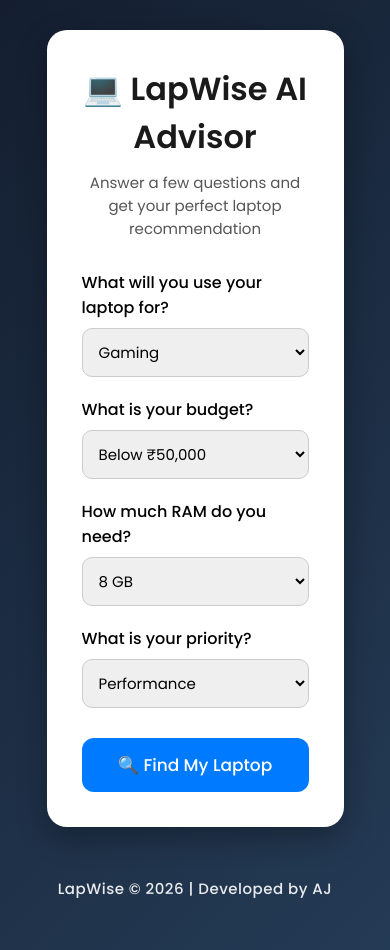
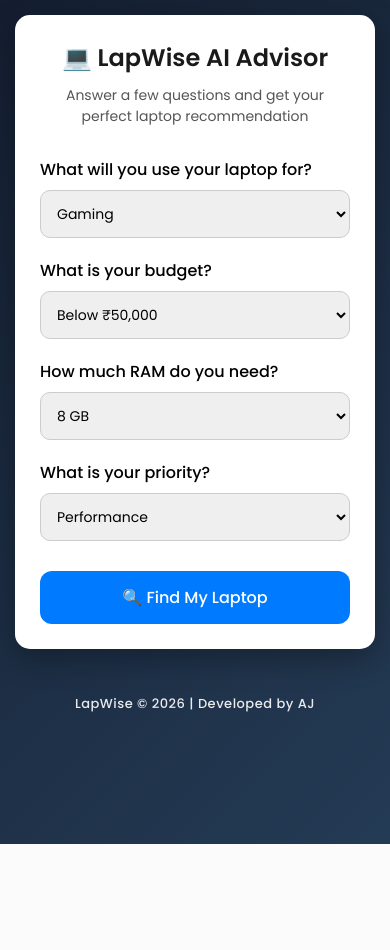
Before and after one commit to aj-tech27/LapWise-AI-Laptop-Advisor, a Flask app: page / in a window 390 px wide. After the commit the page ends 844 px from the top, so only its background shows below. Run offline with Flask 3, Linux system fonts and the light colour scheme; parts of the project's set-up code (start-up, migrations or seed data) failed here and were passed over.

Commit message:
Final UI improvements and branding

```diff
--- a/static/style.css
+++ b/static/style.css
@@ -5,6 +5,8 @@
     font-family: "Poppins", "Segoe UI", sans-serif;
 }
 
+
+/* Main Body */
 
 body {
 
@@ -20,15 +22,15 @@ body {
 
     flex-direction: column;
 
-    justify-content: space-between;
-
     align-items: center;
 
-    padding: 30px;
+    padding: 20px;
 
 }
 
 
+
+/* Main Container */
 
 .container {
 
@@ -47,6 +49,8 @@ body {
 }
 
 
+
+/* Headings */
 
 h1 {
 
@@ -75,6 +79,8 @@ h1 {
 }
 
 
+
+/* Form */
 
 label {
 
@@ -107,6 +113,8 @@ select {
 }
 
 
+
+/* Buttons */
 
 button {
 
@@ -146,6 +154,8 @@ button:hover {
 
 
 
+/* Recommendation Cards */
+
 .card {
 
     background: #f8f9fa;
@@ -184,6 +194,8 @@ button:hover {
 
 
 
+/* Match Score */
+
 .match {
 
     background: #d4edda;
@@ -204,13 +216,15 @@ button:hover {
 
 
 
+/* Reason Box */
+
 .reason {
 
     margin-top: 20px;
 
     padding: 15px;
 
-    background: #fff;
+    background: white;
 
     border-radius: 10px;
 
@@ -237,6 +251,8 @@ button:hover {
 }
 
 
+
+/* Back Button */
 
 .button {
 
@@ -278,13 +294,13 @@ footer {
 
     text-align: center;
 
+    padding: 20px 0;
+
     margin-top: 30px;
-
-    padding: 20px;
 
     font-family: "Poppins", sans-serif;
 
-    font-size: 15px;
+    font-size: 14px;
 
     font-weight: 500;
 
@@ -293,3 +309,73 @@ footer {
     color: rgba(255,255,255,0.9);
 
 }
+
+
+
+/* Mobile Responsive */
+
+@media (max-width: 600px) {
+
+
+    body {
+
+        padding: 15px;
+
+    }
+
+
+    .container {
+
+        width: 100%;
+
+        padding: 25px;
+
+        border-radius: 15px;
+
+    }
+
+
+    h1 {
+
+        font-size: 24px;
+
+    }
+
+
+    .subtitle {
+
+        font-size: 14px;
+
+    }
+
+
+    select {
+
+        font-size: 14px;
+
+    }
+
+
+    button {
+
+        font-size: 16px;
+
+    }
+
+
+    .card {
+
+        padding: 20px;
+
+    }
+
+
+    footer {
+
+        font-size: 13px;
+
+        padding: 15px 0;
+
+    }
+
+}
```
